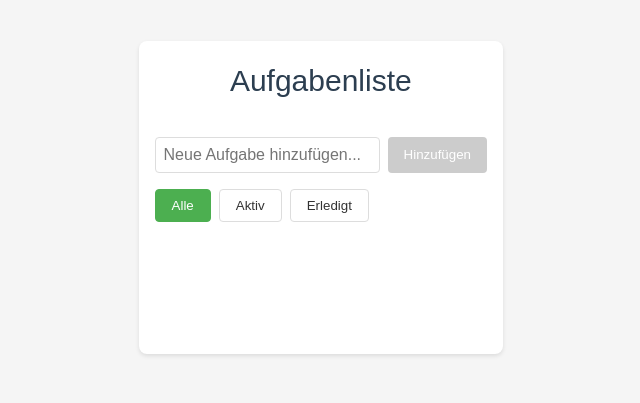
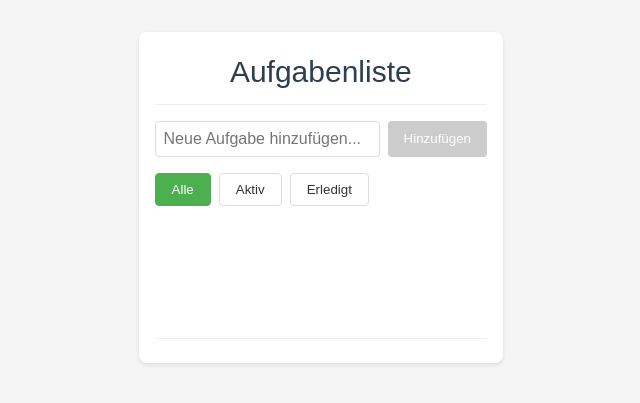
Before and after one commit to serk13/todolist, a Vue app: page / in a window 1280 px wide. Shown: the part 203-606 px from the top of the page, without its empty margins (121-761 px from the left). Built offline with nearby package versions, Linux system fonts and the light colour scheme; the HTML template or start-up script is replaced by a standard one.

Commit message:
Slots implemented

```diff
--- /dev/null
+++ b/src/components/BaseCard.vue
@@ -0,0 +1,38 @@
+<template>
+  <div class="base-card">
+    <div v-if="$slots.header" class="card-header">
+      <slot name="header"></slot>
+    </div>
+    <div class="card-content">
+      <slot></slot>
+    </div>
+    <div v-if="$slots.footer" class="card-footer">
+      <slot name="footer"></slot>
+    </div>
+  </div>
+</template>
+
+<script setup lang="ts">
+// Diese Komponente verwendet Slots für flexible Inhaltsgestaltung
+</script>
+
+<style scoped>
+.base-card {
+  background: white;
+  border-radius: 8px;
+  box-shadow: 0 2px 4px rgba(0, 0, 0, 0.1);
+  padding: 1rem;
+}
+
+.card-header {
+  margin-bottom: 1rem;
+  padding-bottom: 0.5rem;
+  border-bottom: 1px solid #eee;
+}
+
+.card-footer {
+  margin-top: 1rem;
+  padding-top: 0.5rem;
+  border-top: 1px solid #eee;
+}
+</style>
--- a/src/components/TodoList.vue
+++ b/src/components/TodoList.vue
@@ -1,6 +1,8 @@
 <template>
-  <div class="todo-list">
-    <h1>Aufgabenliste</h1>
+  <BaseCard class="todo-list">
+    <template #header>
+      <h1>Aufgabenliste</h1>
+    </template>
 
     <TodoInput
       placeholder="Neue Aufgabe hinzufügen..."
@@ -23,8 +25,10 @@
       </TransitionGroup>
     </div>
 
-    <TodoStats v-if="todoStore.stats.total > 0" />
-  </div>
+    <template #footer>
+      <TodoStats v-if="todoStore.stats.total > 0" />
+    </template>
+  </BaseCard>
 </template>
 
 <script setup lang="ts">
@@ -33,6 +37,7 @@ import TodoInput from './TodoInput.vue'
 import TodoItem from './TodoItem.vue'
 import TodoFilter from './TodoFilter.vue'
 import TodoStats from './TodoStats.vue'
+import BaseCard from './BaseCard.vue'
 
 const todoStore = useTodoStore()
 </script>
@@ -41,16 +46,12 @@ const todoStore = useTodoStore()
 .todo-list {
   max-width: 600px;
   margin: 2rem auto;
-  padding: 1rem;
-  background: white;
-  border-radius: 8px;
-  box-shadow: 0 2px 4px rgba(0, 0, 0, 0.1);
 }
 
 h1 {
   text-align: center;
   color: #2c3e50;
-  margin-bottom: 2rem;
+  margin: 0;
 }
 
 .todos {
```
